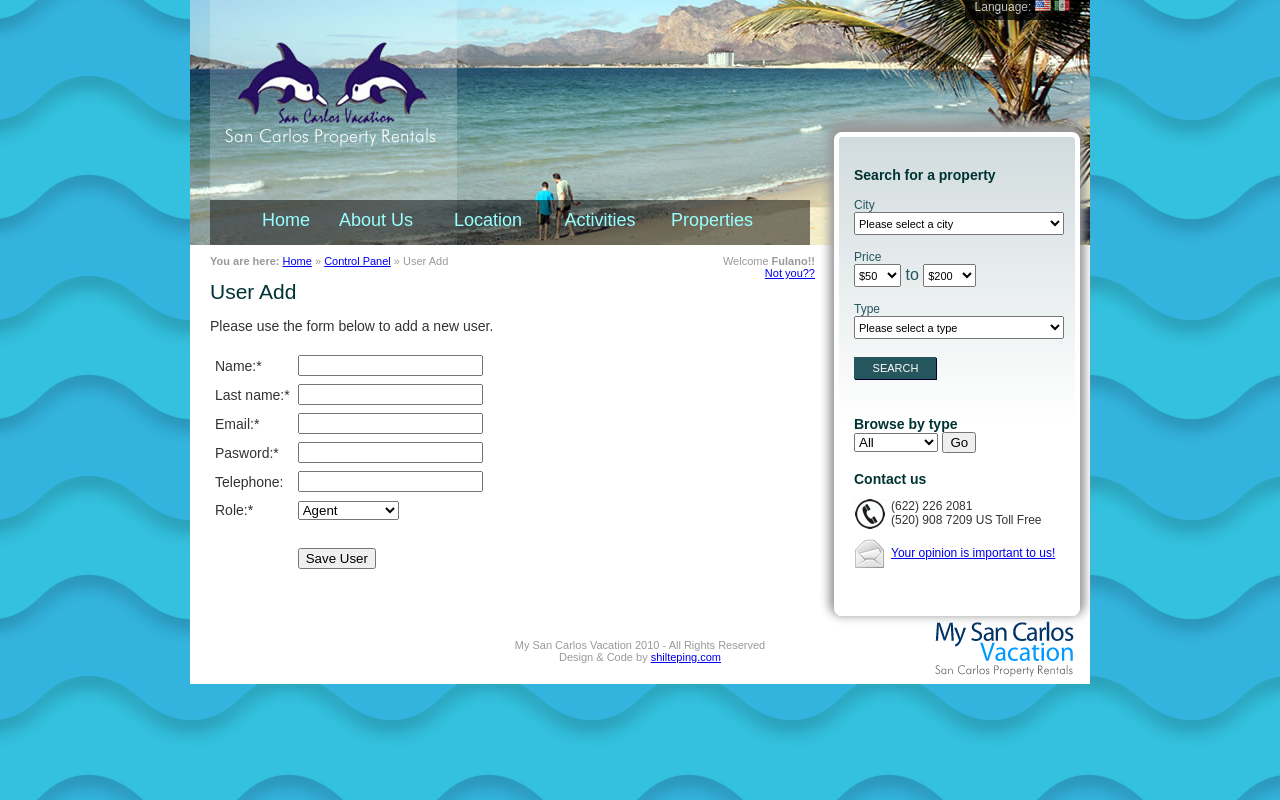
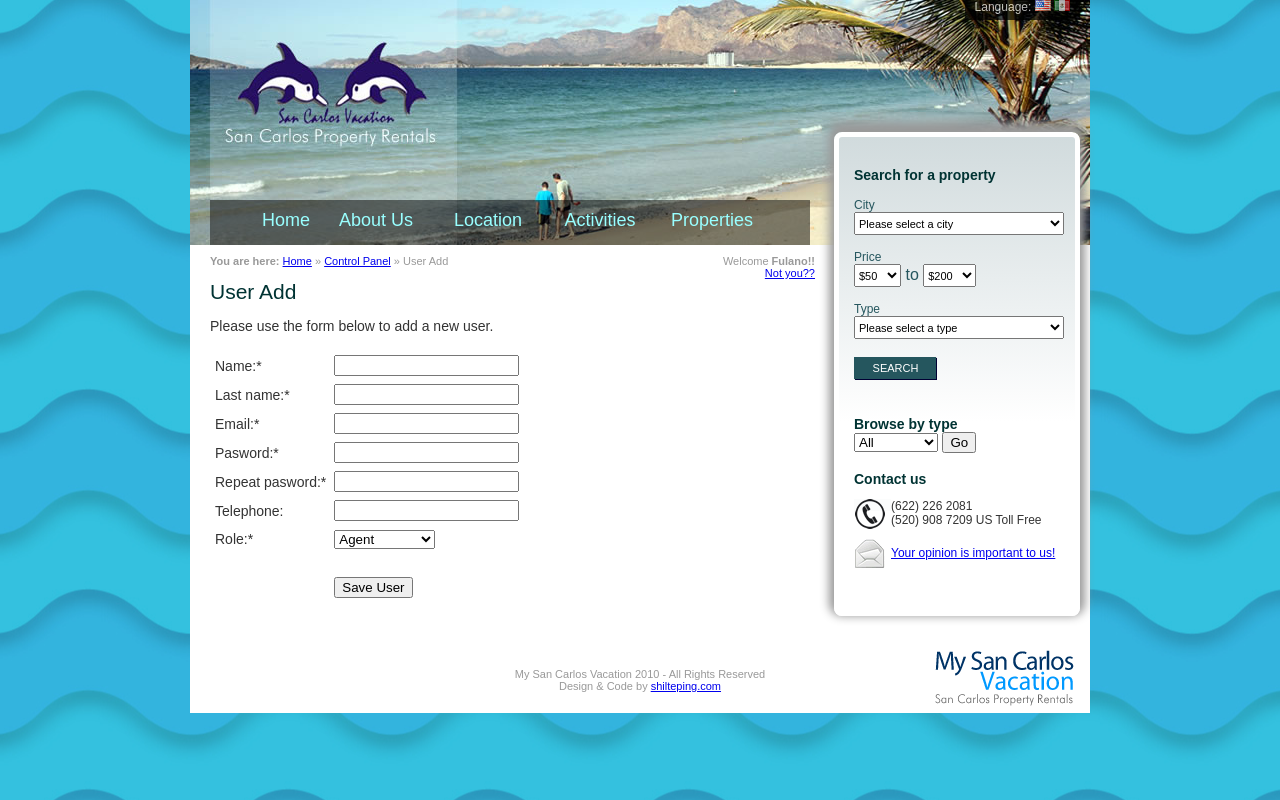
Before and after one commit to alonso-gomez/webapps, a PHP site: page /userAdd.php in a window 1280 px wide. Run offline with PHP 8.4, Linux system fonts and the light colour scheme; some web fonts are replaced.

Commit message:
Proyecto al día 16 de octubre de 2020

```diff
--- a/bienesRaices/userAdd.php
+++ b/bienesRaices/userAdd.php
@@ -8,6 +8,14 @@
     foreach($_POST as $calzon => $caca) {
       if($caca == '' && $calzon != "telefono") $error[] = "La caja $calzon es requerida";
     }
+
+    // Validación de passwords coincidentes
+    if($_POST['password'] != $_POST['password2']){
+      $error[] = "Los passwords no son coincidentes";
+    }
+
+    // Validación de email
+
 
     // Procedemos a añadir a la base de datos al usuario SOLO SI NO HAY ERRORES
     if(!isset($error)) {
@@ -93,6 +101,10 @@ function MM_jumpMenuGo(objId,targ,restore){ //v9.0
         <td><input type="password" name="password"></td>
       </tr>
       <tr>
+        <td><label for="password2">Repeat pasword:*</label></td>
+        <td><input type="password" name="password2"></td>
+      </tr>
+      <tr>
         <td><label for="telefono">Telephone:</label></td>
         <td><input type="text" name="telefono" value="<?php if(isset($_POST['telefono'])) echo $_POST['telefono']; ?>"></td>
       </tr>
```
